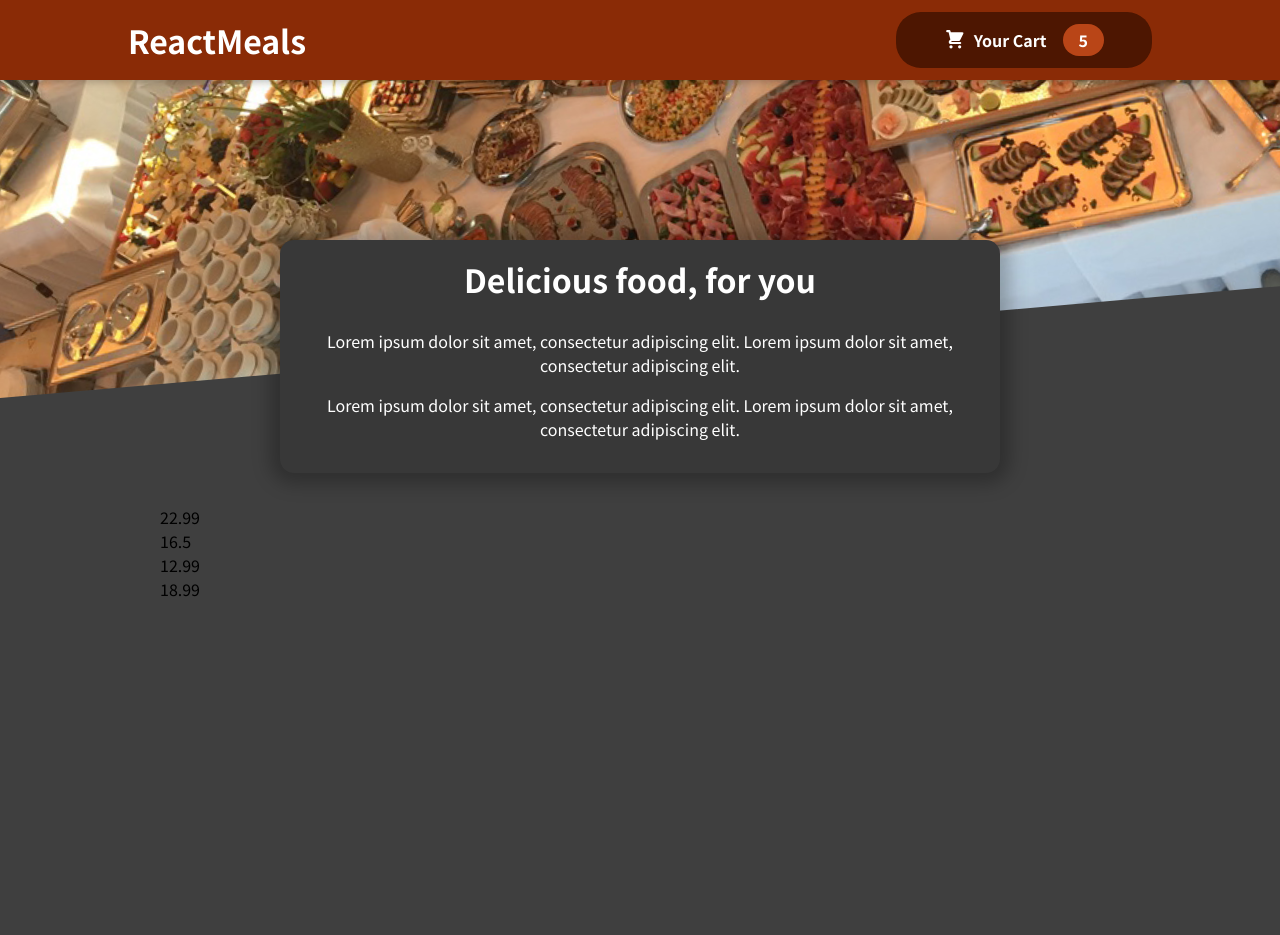
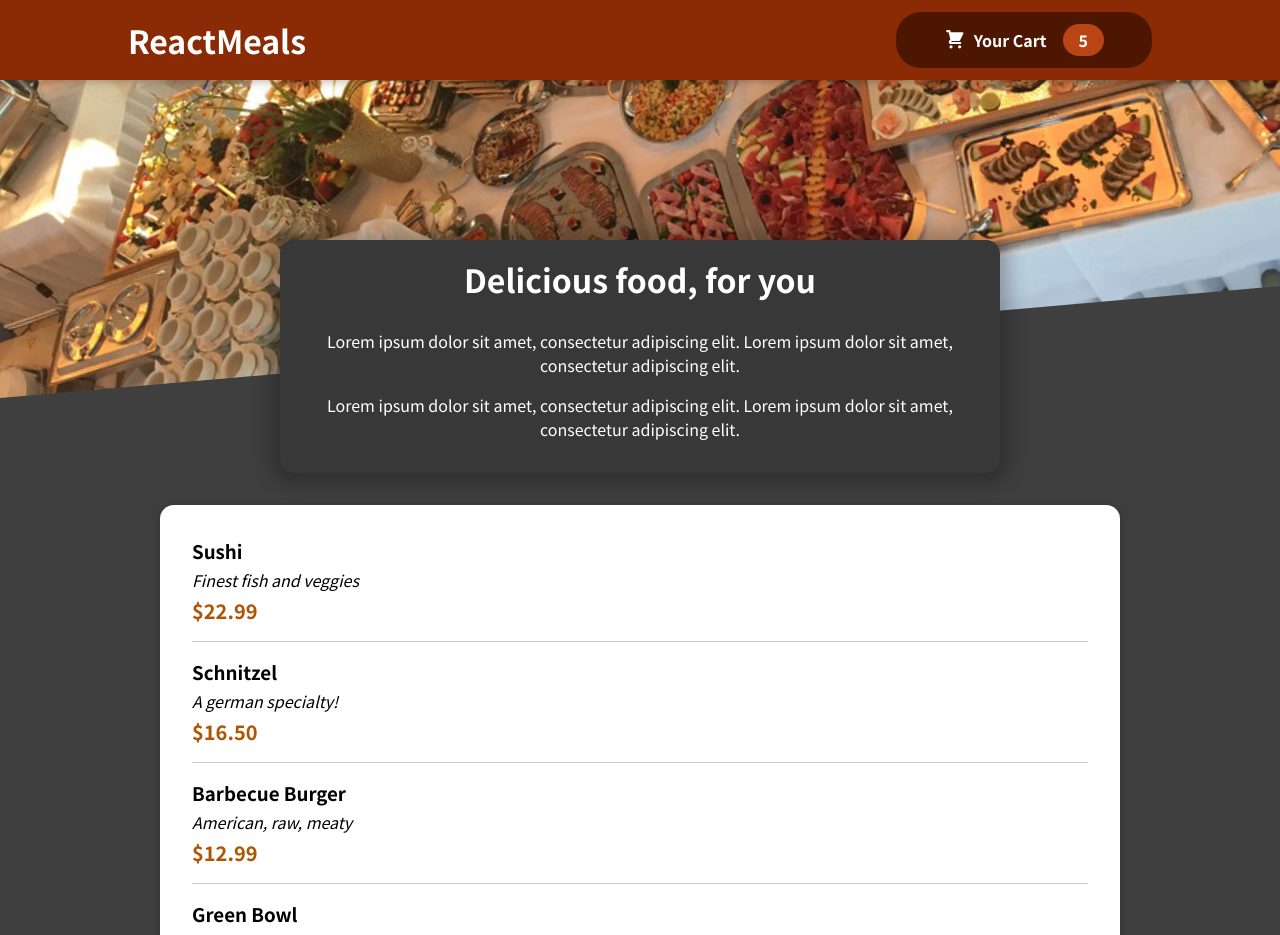
Before and after one commit to AryanKuAg/food-order-app-react-practice, a React (Create React App) app: page / in a window 1280 px wide. Shown: the top 935 px of the page. Before the commit the page ends 800 px from the top, so only its background shows below. Built offline with nearby package versions, Linux system fonts and the light colour scheme.

Commit message:
lec 6 oye

```diff
--- a/src/components/Meals/AvailableMeals.js
+++ b/src/components/Meals/AvailableMeals.js
@@ -1,4 +1,6 @@
 import classes from "./AvailableMeals.module.css"
+import Card from "../UI/Card"
+import MealItem from "./MealItem/MealItem";
 
 const DUMMY_MEALS = [
     {
@@ -29,13 +31,18 @@
 
 function AvailableMeals() {
     const mealsList = DUMMY_MEALS.map(meal => {
-        return <li>{meal.price}</li>
+        return <MealItem key={meal.id} name={meal.name} description={meal.description} price={meal.price}/>;
     })
   return (
    <section className={classes.meals}>
-       <ul>
+       <Card>
+
+  <ul>
            {mealsList}
        </ul>
+
+       </Card>
+
    </section>
   )
 }
--- /dev/null
+++ b/src/components/Meals/MealItem/MealItem.js
@@ -0,0 +1,21 @@
+import React from 'react'
+import classes from './MealItem.module.css'
+
+function MealItem(props) {
+  const price = `$${props.price.toFixed(2)}`
+
+  return (
+    <li className={classes.meal}>
+        <div>
+            <h3>{props.name}</h3>
+            <div className={classes.description}>{props.description}</div>
+            <div className={classes.price}>{price}</div>
+        </div>
+        <div>
+
+        </div>
+    </li>
+  )
+}
+
+export default MealItem
--- /dev/null
+++ b/src/components/Meals/MealItem/MealItem.module.css
@@ -0,0 +1,22 @@
+.meal {
+    display: flex;
+    justify-content: space-between;
+    margin: 1rem;
+    padding-bottom: 1rem;
+    border-bottom: 1px solid #ccc;
+  }
+
+  .meal h3 {
+    margin: 0 0 0.25rem 0;
+  }
+
+  .description {
+    font-style: italic;
+  }
+
+  .price {
+    margin-top: 0.25rem;
+    font-weight: bold;
+    color: #ad5502;
+    font-size: 1.25rem;
+  }
--- /dev/null
+++ b/src/components/UI/Card.js
@@ -0,0 +1,7 @@
+import classes from "./Card.module.css"
+
+const Card = props => {
+    return <div className={classes.card}>{props.children}</div>
+}
+
+export default Card
--- /dev/null
+++ b/src/components/UI/Card.module.css
@@ -0,0 +1,6 @@
+.card {
+    padding: 1rem;
+    box-shadow: 0 2px 8px rgba(0, 0, 0, 0.25);
+    border-radius: 14px;
+    background-color: white;
+  }
```
Also changed, not shown: src/components/Meals/MealItem/MealItemForm.js (added).
